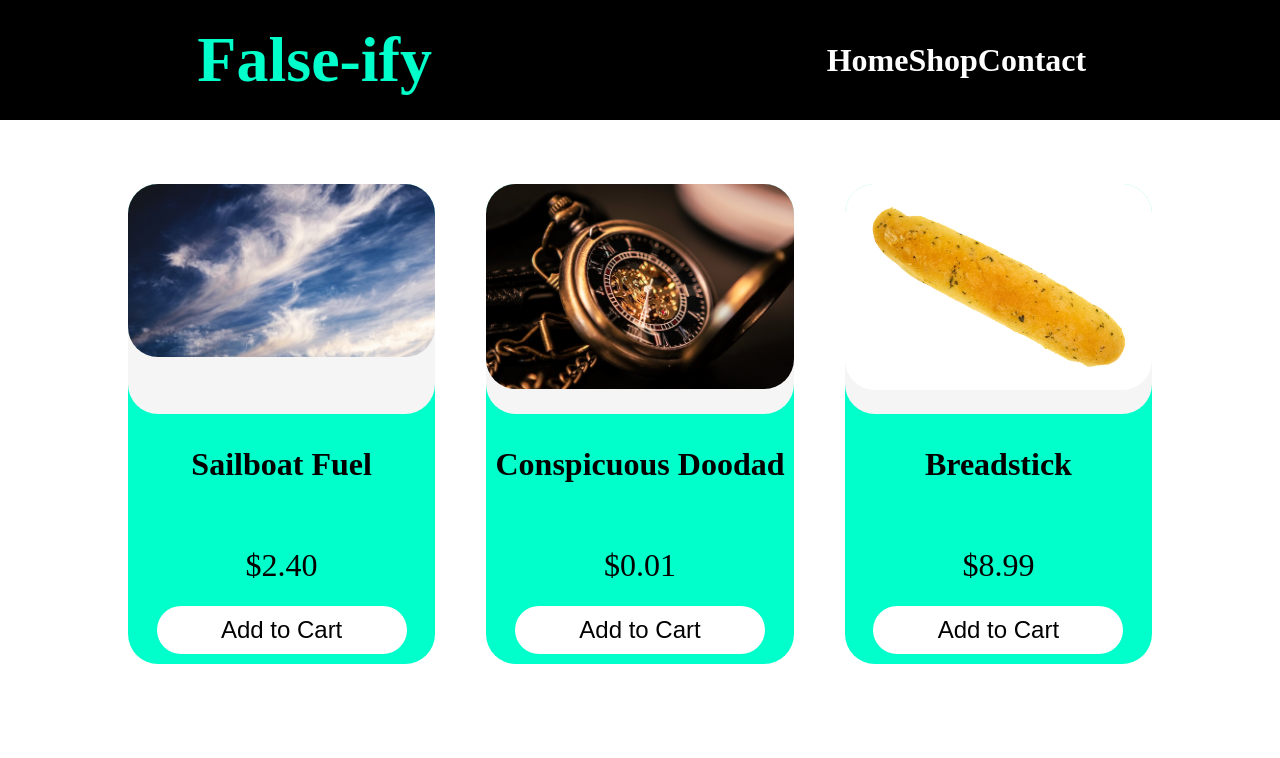
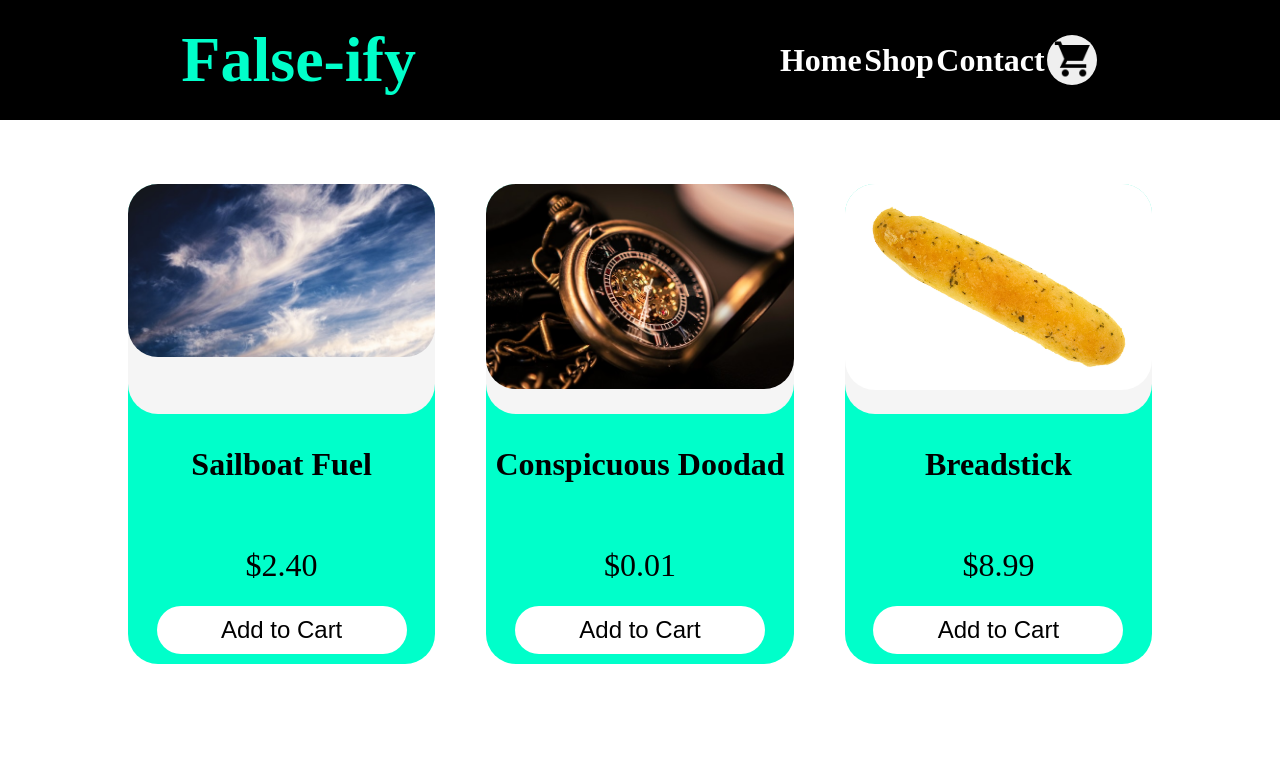
Before and after one commit to ZippyDaFish/shopping-cart, a React (Create React App) app: page /shop in a window 1280 px wide. Shown: the top 758 px of the page. Built offline with nearby package versions, Linux system fonts and the light colour scheme.

Commit message:
Add open cart button and styling

```diff
--- a/src/components/TitleBar.js
+++ b/src/components/TitleBar.js
@@ -1,5 +1,7 @@
 import React from 'react';
 import '../styles/TitleBar.css'
+
+import cartIcon from '../images/shopping-cart-icon.png';
 
 const TitleBar = () => {
     return(
@@ -9,6 +11,7 @@ const TitleBar = () => {
                 <a href='/' className='nav-link'>Home</a>
                 <a href='/shop' className='nav-link'>Shop</a>
                 <a href='/contact' className='nav-link'>Contact</a>
+                <button className='open-cart-btn'><img className='cart-icon' src={cartIcon}/></button>
             </div>
         </div>
     );
--- a/src/styles/TitleBar.css
+++ b/src/styles/TitleBar.css
@@ -12,7 +12,7 @@
 
 .title-nav-container {
     display: flex;
-    width: 20%;
+    width: 25%;
     justify-content: space-around;
     align-items: center;
 }
@@ -24,9 +24,28 @@
 }
 
 .nav-link {
+    transition: 0.25s;
     font-weight: bold;
     font-size: 200%;
     color: white;
+}
+.nav-link:hover {
+    transition: 0.25s;
+    transform: scale(110%);
+}
+.open-cart-btn {
+    transition: 0.25s;
+    width: 50px;
+    height: 50px;
+    border-radius: 30px;
+    border: none;
+}
+.open-cart-btn:hover {
+    transition: 0.25s;
+    transform: scale(120%);
+}
+.cart-icon {
+    width: 42px;
 }
 
 a {
```
Also changed, not shown: src/images/shopping-cart-icon.png (added).
